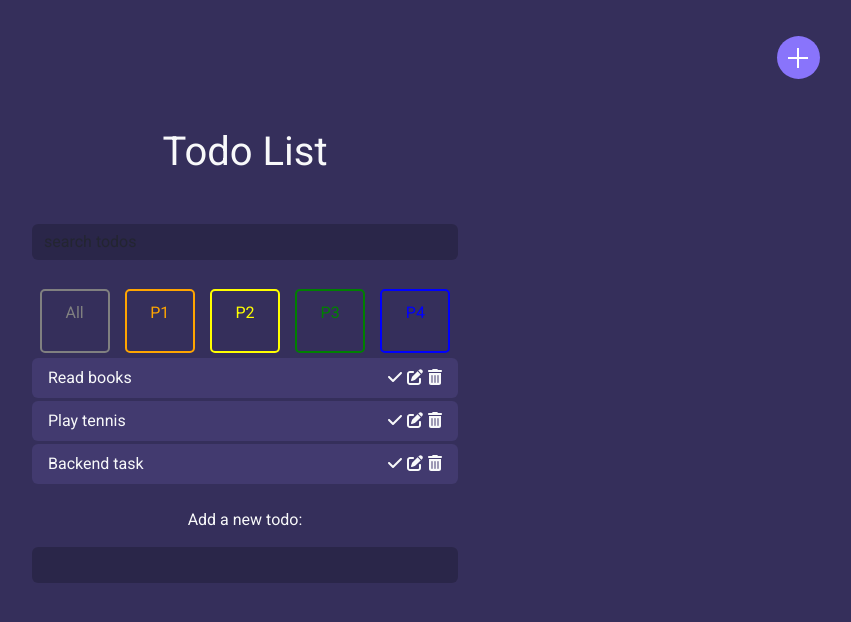
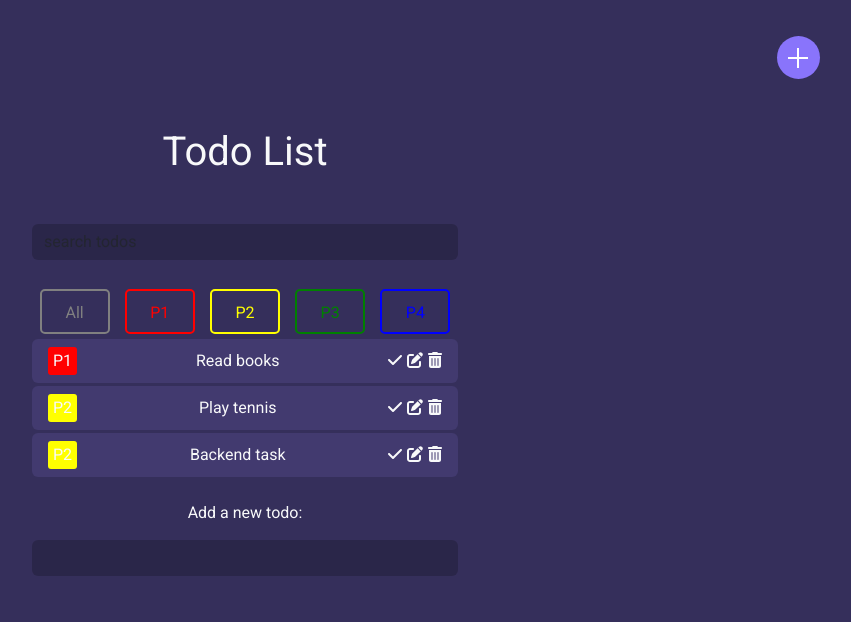
Before and after one commit to MdAmine/todo-app-2024, a React (Vite) app: page / in a window 1280 px wide. Both pictures are taken after typing "name@example.com", "Sample" into the empty fields and a click on the button "Login". Shown: the top 622 px of the page, without its empty margins (395-1246 px from the left). Built offline with nearby package versions, Linux system fonts and the light colour scheme; the HTML template or start-up script is replaced by a standard one.

Commit message:
search with the priority

```diff
--- a/src/components/to-do/To-do-item/To-do-item.tsx
+++ b/src/components/to-do/To-do-item/To-do-item.tsx
@@ -7,7 +7,15 @@ function ToDoItem({item, deleteToDo, editToDo, completeTask}) {
             <li
                 className={`list-group-item d-flex justify-content-between align-items-center`}
             >
-                 <span style={{textDecoration: item.completed ? 'line-through' : 'none'}}>
+                <span style={{
+                    marginRight: '10px',
+                    backgroundColor: getPriorityColor(item.priority),
+                    padding: '2px 5px',
+                    borderRadius: '3px'
+                }}>
+                    {item.priority}
+                </span>
+                <span style={{textDecoration: item.completed ? 'line-through' : 'none'}}>
                     {item.name}
                 </span>
                 <div>
@@ -38,4 +46,19 @@ function ToDoItem({item, deleteToDo, editToDo, completeTask}) {
     );
 }
 
+function getPriorityColor(priority) {
+    switch (priority) {
+        case 'P1':
+            return 'red';
+        case 'P2':
+            return 'yellow';
+        case 'P3':
+            return 'green';
+        case 'P4':
+            return 'blue';
+        default:
+            return 'gray';
+    }
+}
+
 export default ToDoItem
--- a/src/components/to-do/list-to-do/List-to-do.tsx
+++ b/src/components/to-do/list-to-do/List-to-do.tsx
@@ -42,7 +42,7 @@ function ListToDo() {
             priority: selectedPriority
         };
         setItems([...items, newItem]);
-    }
+    };
 
     const deleteToDo = (id) => {
         setItems(items.filter(item => item.id !== id));
@@ -69,7 +69,7 @@ function ListToDo() {
 
     const filteredItems = items.filter(item =>
         item.name.toLowerCase().includes(searchQuery.toLowerCase()) &&
-        (selectedPriority === "All" || item.priority === selectedPriority)
+        (selectedPriority === "All" || (item.priority === selectedPriority && item.name.toLowerCase().includes(searchQuery.toLowerCase())))
     );
 
     const handlePriorityClick = (priority) => {
@@ -90,7 +90,7 @@ function ListToDo() {
             </header>
             <div style={{display: 'flex', justifyContent: 'space-around', flexWrap: 'wrap'}}>
                 <Priority color="gray" text="All" onClick={() => handlePriorityClick("All")}/>
-                <Priority color="orange" text="P1" onClick={() => handlePriorityClick("P1")}/>
+                <Priority color="red" text="P1" onClick={() => handlePriorityClick("P1")}/>
                 <Priority color="yellow" text="P2" onClick={() => handlePriorityClick("P2")}/>
                 <Priority color="green" text="P3" onClick={() => handlePriorityClick("P3")}/>
                 <Priority color="blue" text="P4" onClick={() => handlePriorityClick("P4")}/>
--- a/src/components/to-do/priority-item/Priority-item.tsx
+++ b/src/components/to-do/priority-item/Priority-item.tsx
@@ -13,6 +13,7 @@ const Priority: React.FC<PriorityProps> = ({color, text, onClick}) => {
             transition: 'background-color 0.3s',
             padding: '10px',
             margin: '5px',
+            height: '45px',
             borderRadius: '5px',
             minWidth: '70px',
             textAlign: 'center',
```
